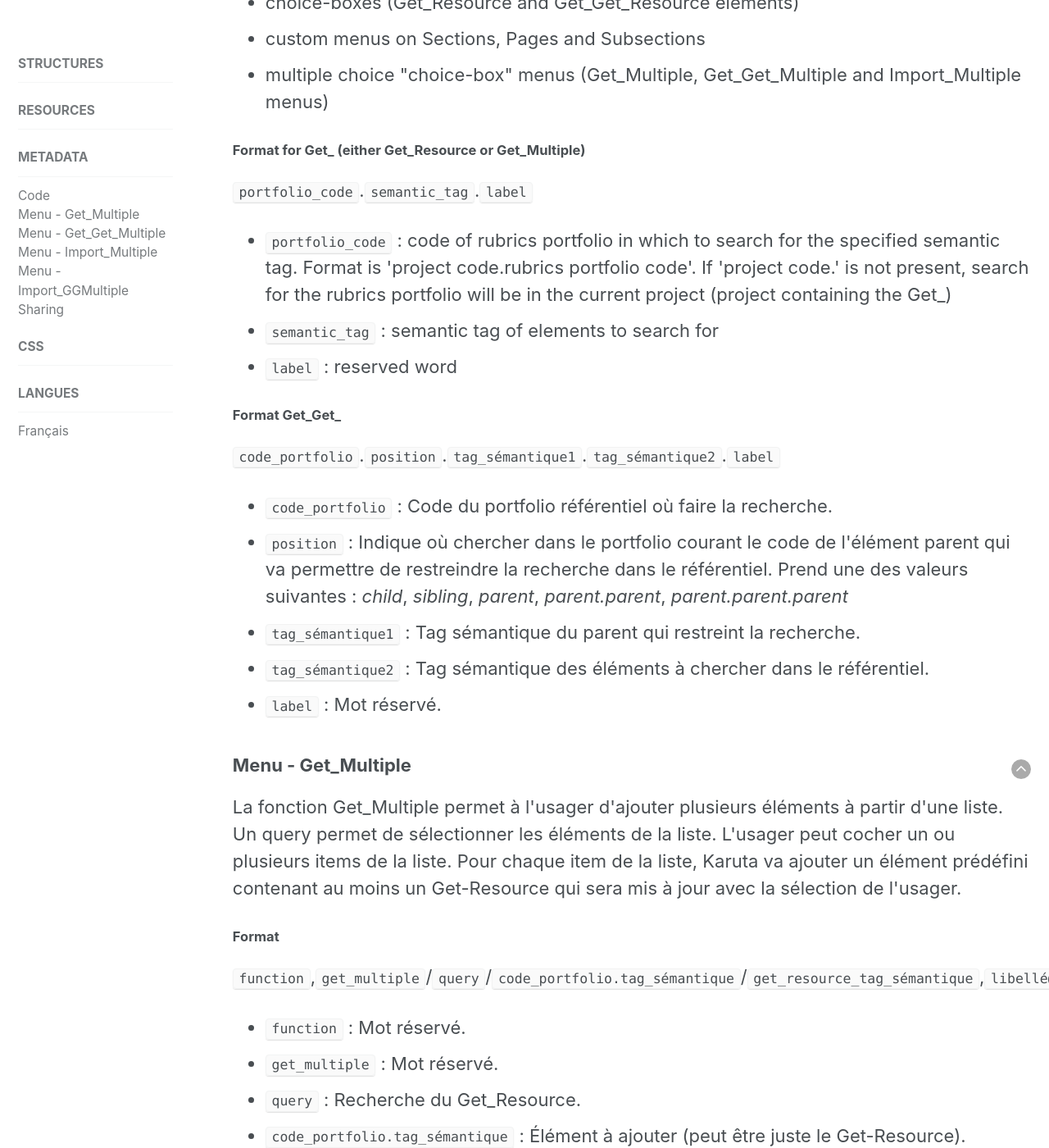
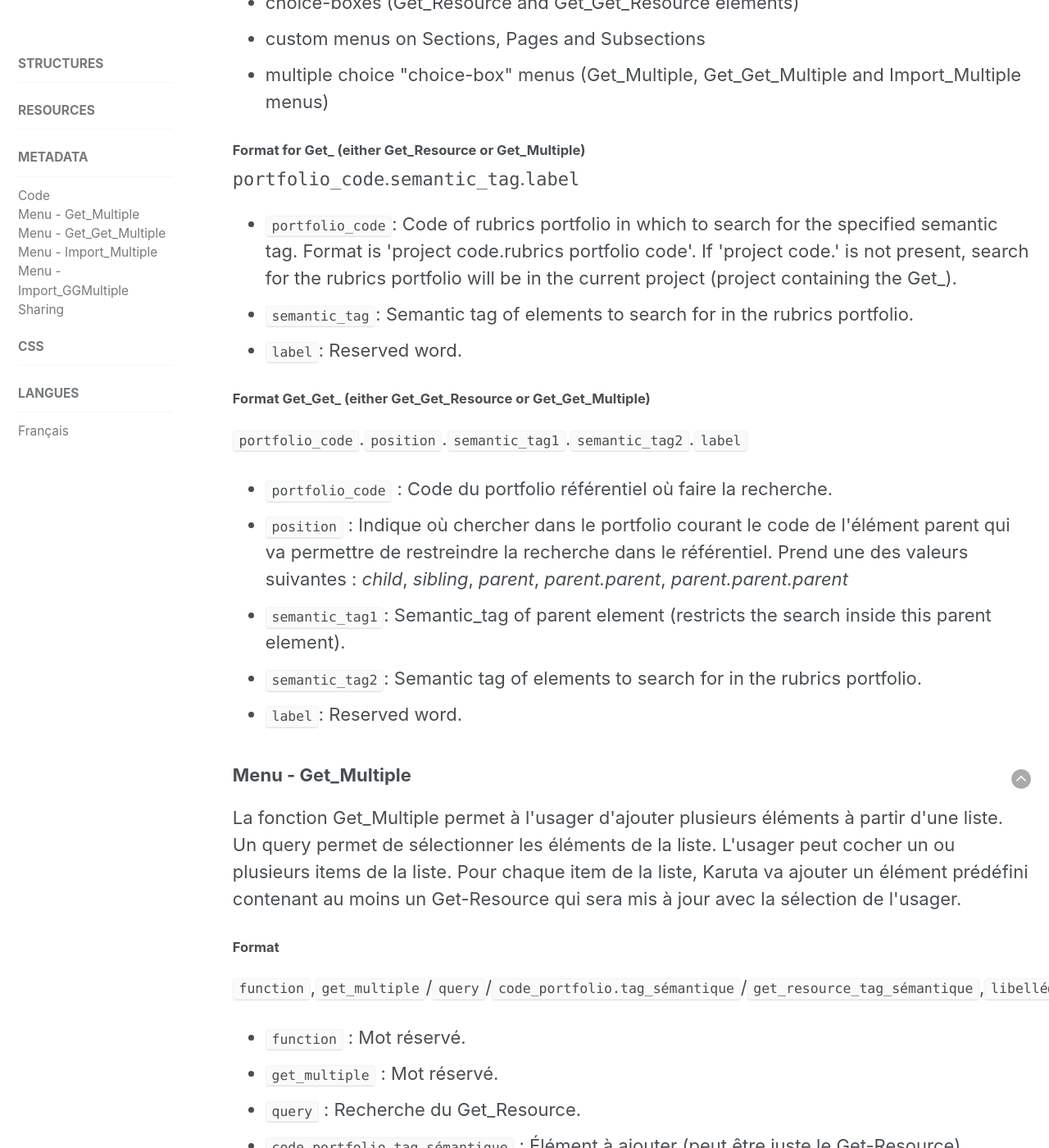
Before and after one commit to karutaproject/karuta-frontend-documentation, a Jekyll site: the page built from _pages/metadata_en.html, in a window 1280 px wide and 1400 px high, scrolled down 4171 px. Shown: the whole window at 82% size. Built offline with Jekyll 4.4.1, drawn with Linux system fonts in a browser that asks for light colours.

Commit message:
Traduction

```diff
--- a/_pages/metadata_en.html
+++ b/_pages/metadata_en.html
@@ -176,30 +176,30 @@ sidebar:
 		</ul>
 	</p>
 	<h4>Format for Get_ (either Get_Resource or Get_Multiple)</h4>
-	<p><code>portfolio_code</code>.<code>semantic_tag</code>.<code>label</code></p>
+	<code>portfolio_code</code>.<code>semantic_tag</code>.<code>label</code>
 	<ul>
 		<li>
-			<code>portfolio_code</code> : code of rubrics portfolio in which to search for the specified
+			<code>portfolio_code</code>: Code of rubrics portfolio in which to search for the specified
 			semantic tag. Format is 'project code.rubrics portfolio code'. If 'project code.' is not present,
-			search for the rubrics portfolio will be in the current project (project containing the Get_)
+			search for the rubrics portfolio will be in the current project (project containing the Get_).
 		</li>
-		<li><code>semantic_tag</code> : semantic tag of elements to search for</li>
-		<li><code>label</code> : reserved word</li>
+		<li><code>semantic_tag</code>: Semantic tag of elements to search for in the rubrics portfolio.</li>
+		<li><code>label</code>: Reserved word.</li>
 	</ul>
-	<h4>Format Get_Get_</h4>
-	<p><code>code_portfolio</code>.<code>position</code>.<code>tag_sémantique1</code>.<code>tag_sémantique2</code>.<code>label</code>
+	<h4>Format Get_Get_ (either Get_Get_Resource or Get_Get_Multiple)</h4>
+	<p><code>portfolio_code</code>.<code>position</code>.<code>semantic_tag1</code>.<code>semantic_tag2</code>.<code>label</code>
 	</p>
 	<ul>
-		<li><code>code_portfolio</code> : Code du portfolio référentiel où faire la recherche.</li>
+		<li><code>portfolio_code</code> : Code du portfolio référentiel où faire la recherche.</li>
 		<li>
 			<code>position</code> : Indique où chercher dans le portfolio courant le code de l'élément
 			parent qui va permettre de restreindre la recherche dans le référentiel. Prend une des
 			valeurs suivantes : <i>child</i>, <i>sibling</i>, <i>parent</i>, <i>parent.parent</i>,
 			<i>parent.parent.parent</i>
 		</li>
-		<li><code>tag_sémantique1</code> : Tag sémantique du parent qui restreint la recherche.</li>
-		<li><code>tag_sémantique2</code> : Tag sémantique des éléments à chercher dans le référentiel.</li>
-		<li><code>label</code> : Mot réservé.</li>
+		<li><code>semantic_tag1</code>: Semantic_tag of parent element (restricts the search inside this parent element).</li>
+		<li><code>semantic_tag2</code>: Semantic tag of elements to search for in the rubrics portfolio.</li>
+		<li><code>label</code>: Reserved word.</li>
 	</ul>
 </article>
 
```
Also changed, not shown: _pages/metadata_fr.html (+7 -7 lines).
